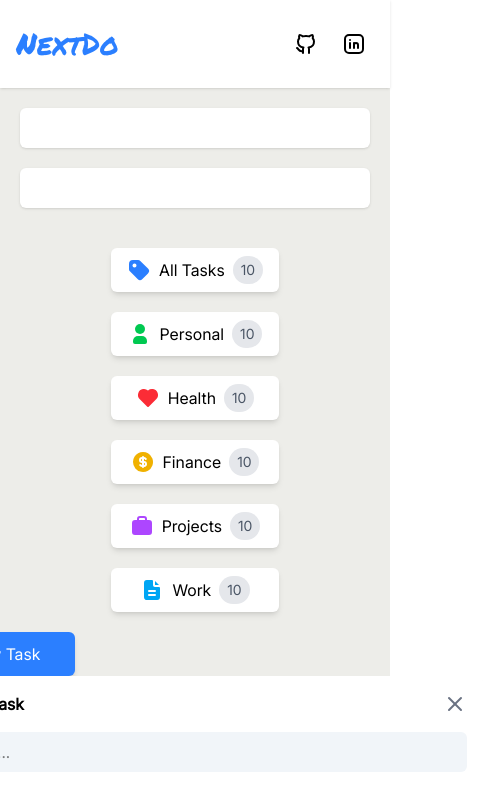
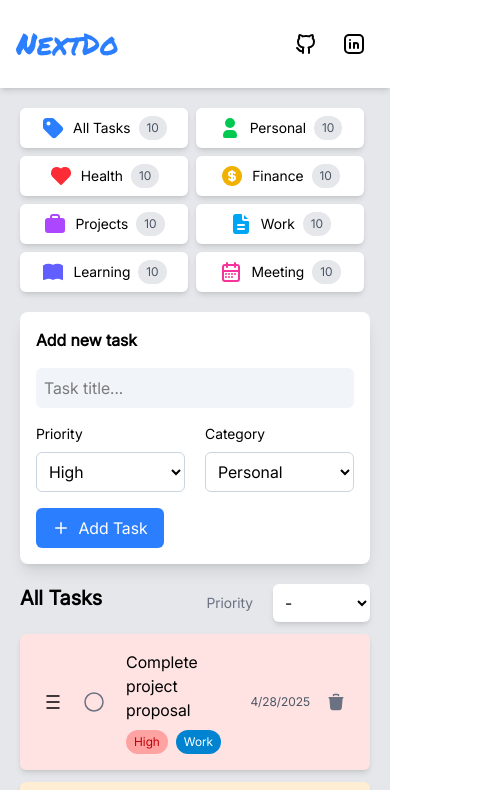
Before and after one commit to omar15hr/nextdo, a React (Vite) app: page / in a window 390 px wide. Shown: the top 790 px of the page, 483 px wide, since content can reach past the window. Built offline with nearby package versions, Linux system fonts and the light colour scheme.

Commit message:
cambio de iconos, dos nuevos, cambio de estructura responsive

```diff
--- a/src/App.tsx
+++ b/src/App.tsx
@@ -1,27 +1,14 @@
 import { Header } from "./components/Header";
-import { PriorityFilter } from "./components/PriorityFilter";
 import { TaskList } from "./components/TaskList";
 import { CategoryFilter } from "./components/CategoryFilter";
 
 function App() {
   return (
-    <div className="flex flex-col bg-[#edede9] min-h-screen">
+    <div className="flex flex-col bg-gray-200 min-h-screen">
       <Header />
-      <div className="flex flex-col gap-10 p-5">
-        <div className="rounded-md grid grid-cols-1 md:grid-cols-2 gap-5">
-          <div className="bg-white p-5 rounded-md shadow"></div>
-          <div className="bg-white p-5 rounded-md shadow"></div>
-        </div>
-
+      <div className="grid grid-cols-1 md:grid-cols-2 gap-5 p-5">
         <CategoryFilter />
-
-        <div className="flex flex-col justify-center rounded-md gap-2">
-          <div className="flex items-center justify-between gap-5">
-            <h2 className="text-xl">All Tasks</h2>
-            <PriorityFilter />
-          </div>
-          <TaskList />
-        </div>
+        <TaskList />
       </div>
     </div>
   );
--- a/src/components/AddTaskForm.tsx
+++ b/src/components/AddTaskForm.tsx
@@ -1,14 +1,10 @@
 import { useState } from "react";
 import { useTasksStore } from "../store/store";
-import { CloseIcon, PlusIcon } from "./Icons";
+import { PlusIcon } from "./Icons";
 import { v4 as uuid } from "uuid";
 import { Category, Priority } from "../interfaces/task.interface";
 
-interface Props {
-  onClose: () => void;
-}
-
-export function AddTaskForm({ onClose }: Props) {
+export function AddTaskForm() {
   const addTask = useTasksStore((state) => state.addTask);
 
   const [title, setTitle] = useState("");
@@ -32,20 +28,13 @@ export function AddTaskForm({ onClose }: Props) {
     setTitle("");
     setPriority("High");
     setCategory("Personal");
-    onClose();
   };
 
   return (
-    <form onSubmit={handleSubmit} className="flex items-center justify-center">
-      <div className="flex flex-col gap-4 justify-center bg-white p-4 rounded-lg shadow-lg w-xl">
+    <form onSubmit={handleSubmit}>
+      <div className="flex flex-col gap-4 justify-center bg-white p-4 rounded-lg shadow-lg">
         <div className="flex justify-between items-center">
           <h2 className="font-bold font-inter">Add new task</h2>
-          <button
-            onClick={onClose}
-            className="text-gray-500 hover:text-gray-700 cursor-pointer"
-          >
-            <CloseIcon />
-          </button>
         </div>
         <div className="flex flex-col gap-4">
           <input
@@ -92,7 +81,7 @@ export function AddTaskForm({ onClose }: Props) {
 
           <button
             type="submit"
-            className="flex items-center justify-center h-10 w-32 bg-blue-500 hover:bg-blue-600 text-white p-2 rounded-md cursor-pointer"
+            className="flex items-center gap-2 justify-center h-10 w-32 bg-blue-500 hover:bg-blue-600 text-white p-2 rounded-md cursor-pointer"
           >
             <PlusIcon />
             <span>Add Task</span>
--- a/src/components/CategoryButton.tsx
+++ b/src/components/CategoryButton.tsx
@@ -8,8 +8,8 @@ export function CategoryButton({ text, color, icon }: Props) {
   return (
     <button className="flex items-center justify-center w-42 gap-2 p-2 bg-white hover:bg-white/80 rounded-md shadow-md cursor-pointer transition duration-300 ease-in-out">
       <span className={`${color}`}>{icon}</span>
-      <span>{text}</span>
-      <span className="bg-gray-200 p-1 px-2 rounded-full text-sm text-gray-600">
+      <span className="text-sm">{text}</span>
+      <span className="bg-gray-200 p-1 px-2 rounded-full text-xs text-gray-600">
         10
       </span>
     </button>
--- a/src/components/CategoryFilter.tsx
+++ b/src/components/CategoryFilter.tsx
@@ -1,28 +1,21 @@
 import { categories } from "../constants/categories";
 import { CategoryButton } from "./CategoryButton";
-import { PlusIcon } from "./Icons";
 import { AddTaskForm } from "./AddTaskForm";
-import { useState } from "react";
 
 export function CategoryFilter() {
-  const [isVisible, setIsVisible] = useState(false);
-
   return (
-    <div className="flex flex-wrap items-center justify-center gap-5">
-      {categories.map(({ text, color, icon: Icon }) => (
-        <CategoryButton key={text} text={text} color={color} icon={<Icon />} />
-      ))}
-      <div>
-        <button
-          onClick={() => setIsVisible(!isVisible)}
-          className="flex items-center justify-center w-42 h-11 gap-2 p-2 text-white bg-blue-500 hover:bg-blue-600 rounded-md shadow-md cursor-pointer transition duration-300 ease-in-out"
-        >
-          <PlusIcon />
-          <span>New Task</span>
-        </button>
-
-        <AddTaskForm onClose={() => setIsVisible(false)} />
+    <div className="flex flex-col gap-5">
+      <div className="flex flex-wrap gap-2">
+        {categories.map(({ text, color, icon: Icon }) => (
+          <CategoryButton
+            key={text}
+            text={text}
+            color={color}
+            icon={<Icon />}
+          />
+        ))}
       </div>
+        <AddTaskForm />
     </div>
   );
 }
--- a/src/components/Header.tsx
+++ b/src/components/Header.tsx
@@ -2,7 +2,7 @@ import { GithubIcon, LinkedinIcon } from "./Icons";
 
 export function Header() {
   return (
-    <div className="bg-white py-6 md:h-20 flex items-center shadow">
+    <div className="bg-white py-6 md:h-20 flex items-center shadow-md">
       <div className="flex flex-col gap-8 mx-auto w-11/12 max-w-6xl">
         <div className="flex justify-between gap-4 md:gap-10 items-center">
           <h1 className="text-3xl md:text-4xl text-blue-500 font-permanent-marker">
--- a/src/components/Icons.tsx
+++ b/src/components/Icons.tsx
@@ -67,7 +67,7 @@ export function ToggleIcon({ size = 18 }: IconsProps) {
   );
 }
 
-export function TrashIcon({ size = 18 }: IconsProps) {
+export function TrashIcon({ size = 20 }: IconsProps) {
   return (
     <svg
       xmlns="http://www.w3.org/2000/svg"
@@ -84,7 +84,7 @@ export function TrashIcon({ size = 18 }: IconsProps) {
   );
 }
 
-export function CalendarIcon({ size = 18 }: IconsProps) {
+export function CalendarIcon({ size = 24 }: IconsProps) {
   return (
     <svg
       xmlns="http://www.w3.org/2000/svg"
@@ -317,3 +317,19 @@ export function CircleCheckIcon({ size = 24 }: IconsProps) {
     </svg>
   );
 }
+
+export function BookIcon({ size = 24 }: IconsProps) {
+  return (
+    <svg
+      xmlns="http://www.w3.org/2000/svg"
+      width={size}
+      height={size}
+      viewBox="0 0 24 24"
+      fill="currentColor"
+      className="icon icon-tabler icons-tabler-filled icon-tabler-book"
+    >
+      <path stroke="none" d="M0 0h24v24H0z" fill="none" />
+      <path d="M12.088 4.82a10 10 0 0 1 9.412 .314a1 1 0 0 1 .493 .748l.007 .118v13a1 1 0 0 1 -1.5 .866a8 8 0 0 0 -8 0a1 1 0 0 1 -1 0a8 8 0 0 0 -7.733 -.148l-.327 .18l-.103 .044l-.049 .016l-.11 .026l-.061 .01l-.117 .006h-.042l-.11 -.012l-.077 -.014l-.108 -.032l-.126 -.056l-.095 -.056l-.089 -.067l-.06 -.056l-.073 -.082l-.064 -.089l-.022 -.036l-.032 -.06l-.044 -.103l-.016 -.049l-.026 -.11l-.01 -.061l-.004 -.049l-.002 -.068v-13a1 1 0 0 1 .5 -.866a10 10 0 0 1 9.412 -.314l.088 .044l.088 -.044z" />
+    </svg>
+  );
+}
--- a/src/components/TaskCard.tsx
+++ b/src/components/TaskCard.tsx
@@ -1,11 +1,5 @@
 import clsx from "clsx";
-import {
-  CalendarIcon,
-  CircleCheckIcon,
-  CircleIcon,
-  ToggleIcon,
-  TrashIcon,
-} from "./Icons";
+import { CircleCheckIcon, CircleIcon, ToggleIcon, TrashIcon } from "./Icons";
 import { Task } from "../interfaces/task.interface";
 import { useTasksStore } from "../store/store";
 import { motion } from "motion/react";
@@ -54,7 +48,7 @@ export function TaskCard({ task }: Props) {
         scale: { type: "spring", visualDuration: 0.4, bounce: 0.2 },
       }}
       className={clsx(
-        "flex items-center justify-between gap-5 py-4 px-6 rounded-md shadow-md",
+        "flex gap-5 py-4 px-6 rounded-md justify-between shadow-md",
         priorityTasksStyles[task.priority],
         task.completed && "opacity-40"
       )}
@@ -70,7 +64,7 @@ export function TaskCard({ task }: Props) {
 
         <div className="flex flex-col gap-2">
           <div className="flex items-center gap-2">
-            <h3 className="font-bold">{task.title}</h3>
+            <h3 className="">{task.title}</h3>
           </div>
           <div className="flex gap-2">
             <span
@@ -89,16 +83,17 @@ export function TaskCard({ task }: Props) {
             >
               {task.category}
             </span>
-            <div className="flex gap-2 items-center bg-gray-200 text-gray-500 p-1 text-xs rounded-full px-2">
-              <CalendarIcon />
-              <span>{task.createdAt.toLocaleDateString()}</span>
-            </div>
           </div>
         </div>
       </div>
-      <button onClick={() => deleteTask(task.id)}>
-        <TrashIcon />
-      </button>
+      <div className="flex gap-2">
+        <div className="flex gap-2 items-center text-gray-600 text-xs rounded-full px-2">
+          <span>{task.createdAt.toLocaleDateString()}</span>
+        </div>
+        <button onClick={() => deleteTask(task.id)}>
+          <TrashIcon />
+        </button>
+      </div>
     </motion.div>
   );
 }
--- a/src/components/TaskList.tsx
+++ b/src/components/TaskList.tsx
@@ -1,14 +1,23 @@
 import { useTasksStore } from "../store/store";
+import { PriorityFilter } from "./PriorityFilter";
 import { TaskCard } from "./TaskCard";
 
 export function TaskList() {
   const tasks = useTasksStore((state) => state.tasks);
 
   return (
-    <div className="flex flex-col gap-2">
-      {tasks.map((task) => (
-        <TaskCard key={task.id} task={task} />
-      ))}
+    <div className="space-y-3">
+      <div className="flex justify-between">
+        <h2 className="text-xl font-bold">All Tasks</h2>
+        {tasks.length > 0 ? <PriorityFilter /> : ""}
+      </div>
+      {tasks.length === 0 ? (
+        <div className="text-center py-8 text-gray-500 bg-gray-300 rounded-xl">
+          No hay tareas pendientes. ¡Agrega una nueva tarea para comenzar!
+        </div>
+      ) : (
+        tasks.map((task) => <TaskCard key={task.id} task={task} />)
+      )}
     </div>
   );
 }
--- a/src/constants/categories.ts
+++ b/src/constants/categories.ts
@@ -5,6 +5,8 @@ import {
   TagIcon,
   UserIcon,
   WorkIcon,
+  BookIcon,
+  CalendarIcon,
 } from "../components/Icons";
 
 export const categories = [
@@ -14,4 +16,6 @@ export const categories = [
   { text: "Finance", color: "text-yellow-500", icon: CoinIcon },
   { text: "Projects", color: "text-purple-500", icon: SuitcaseIcon },
   { text: "Work", color: "text-sky-500", icon: WorkIcon },
+  { text: "Learning", color: "text-indigo-500", icon: BookIcon },
+  { text: "Meeting", color: "text-pink-500", icon: CalendarIcon },
 ];
```
